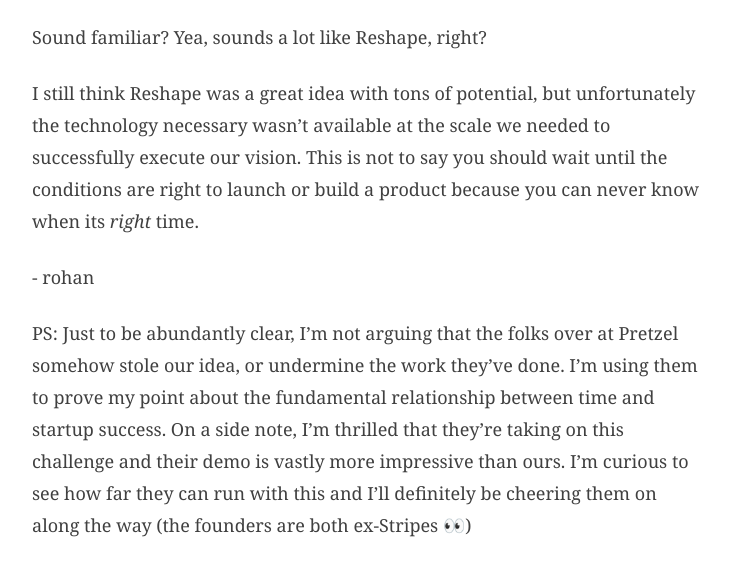
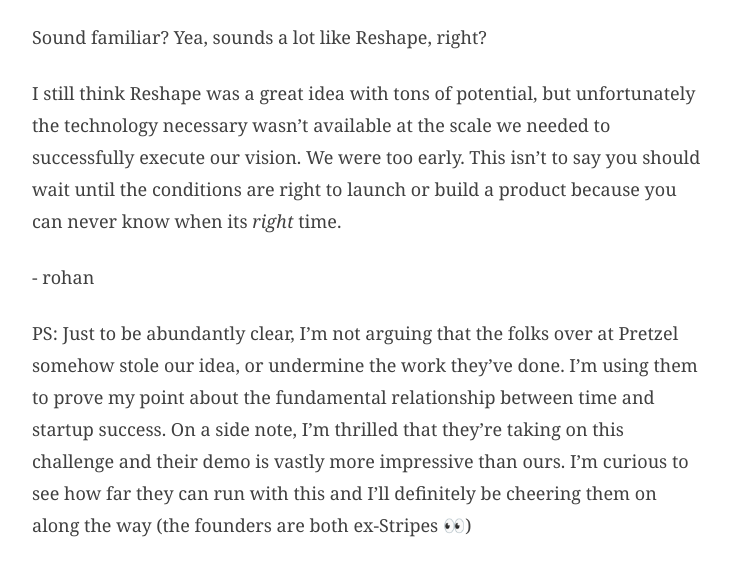
Before and after one commit to rndev2017/Rohan-Nagavardhan, an Astro site: page /blog/timing in a window 1280 px wide. Shown: the part 1007-1572 px from the top of the page, without its empty margins (272-1007 px from the left). Built offline with nearby package versions, Linux system fonts and the light colour scheme; Astro itself is replaced by a stand-in of ours.

Commit message:
add some stuff

```diff
--- a/src/pages/blog/timing.md
+++ b/src/pages/blog/timing.md
@@ -31,7 +31,7 @@
 I still think Reshape was a great idea with
 tons of potential, but unfortunately the technology necessary wasn't
 available at the scale we needed to successfully execute our vision.
-This is not to say you should wait until the conditions are right to launch or
+We were too early. This isn't to say you should wait until the conditions are right to launch or
 build a product because you can never know when its _right_ time.
 
 \- rohan
```
